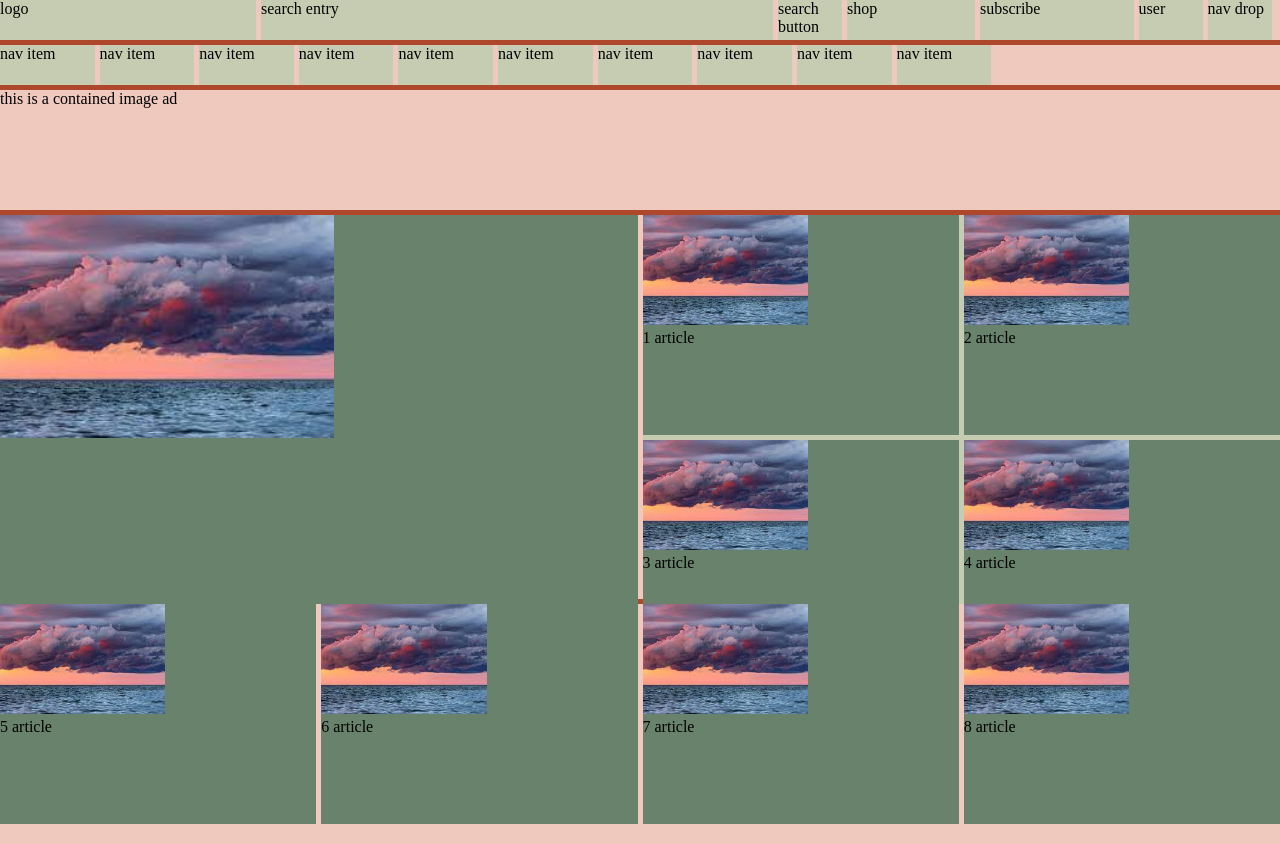
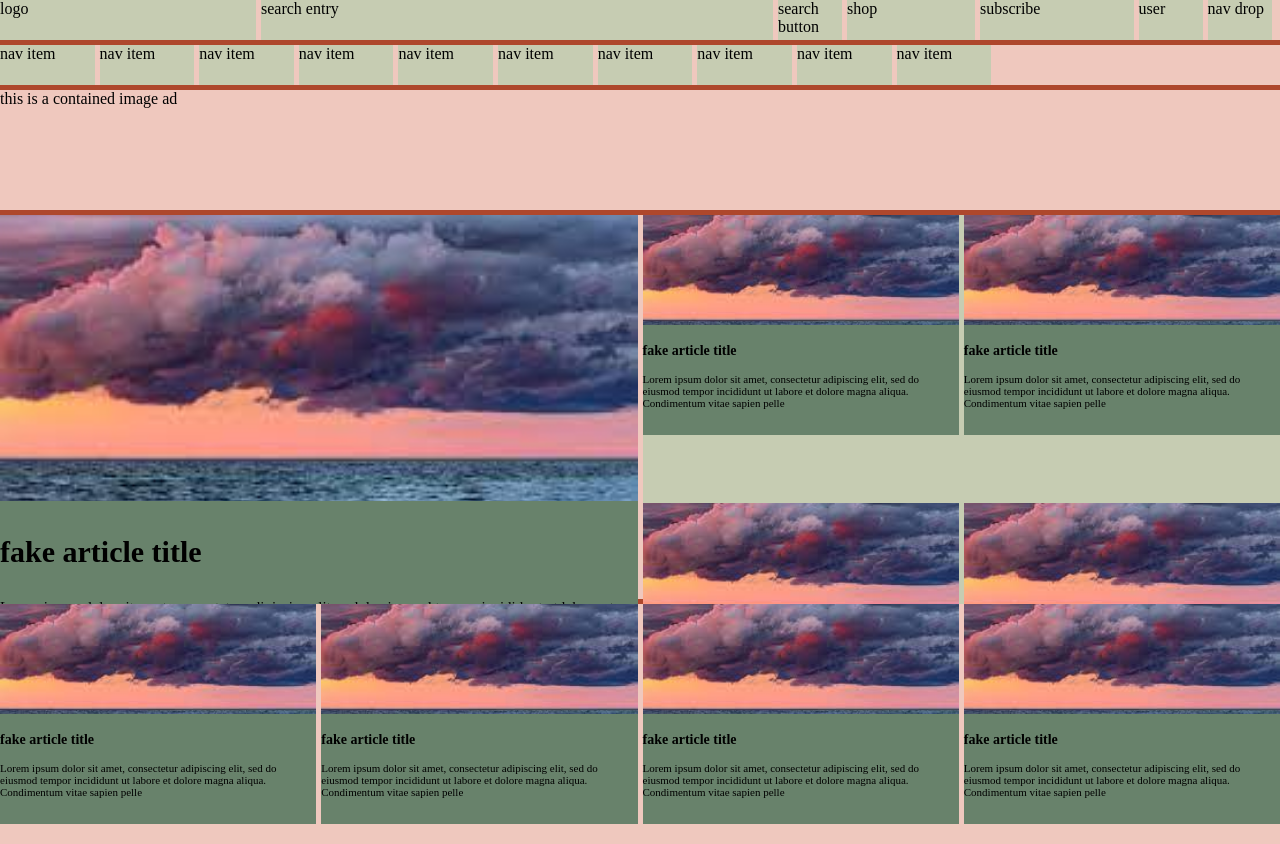
Before and after one commit to morganniemeyer/copy-a-site, a plain HTML site: page index.html in a window 1280 px wide. Drawn offline with Linux system fonts and the light colour scheme.

Commit message:
added fake text for website

```diff
--- a/index.html
+++ b/index.html
@@ -46,6 +46,11 @@
                     alt="a cloudy image used as a placeholder"
                     class="placeholder-image"
                 />
+                <p class="article-title2">fake article title</p>
+                <p class="big-art">
+                    Lorem ipsum dolor sit amet, consectetur adipiscing elit, sed do eiusmod tempor
+                    incididunt ut labore et dolore magna aliqua. Condimentum vitae sapien pelle
+                </p>
             </div>
             <div id="article-holder">
                 <div class="article">
@@ -54,8 +59,12 @@
                         alt="a cloudy image used as a placeholder"
                         class="placeholder-image"
                     />
-                    <br />
-                    1 article
+                    <p class="article-title">fake article title</p>
+                    <p>
+                        Lorem ipsum dolor sit amet, consectetur adipiscing elit, sed do eiusmod
+                        tempor incididunt ut labore et dolore magna aliqua. Condimentum vitae sapien
+                        pelle
+                    </p>
                 </div>
                 <div class="article">
                     <img
@@ -63,7 +72,12 @@
                         alt="a cloudy image used as a placeholder"
                         class="placeholder-image"
                     />
-                    <br />2 article
+                    <p class="article-title">fake article title</p>
+                    <p>
+                        Lorem ipsum dolor sit amet, consectetur adipiscing elit, sed do eiusmod
+                        tempor incididunt ut labore et dolore magna aliqua. Condimentum vitae sapien
+                        pelle
+                    </p>
                 </div>
                 <div class="article">
                     <img
@@ -71,7 +85,12 @@
                         alt="a cloudy image used as a placeholder"
                         class="placeholder-image"
                     />
-                    <br />3 article
+                    <p class="article-title">fake article title</p>
+                    <p>
+                        Lorem ipsum dolor sit amet, consectetur adipiscing elit, sed do eiusmod
+                        tempor incididunt ut labore et dolore magna aliqua. Condimentum vitae sapien
+                        pelle
+                    </p>
                 </div>
                 <div class="article">
                     <img
@@ -79,7 +98,12 @@
                         alt="a cloudy image used as a placeholder"
                         class="placeholder-image"
                     />
-                    <br />4 article
+                    <p class="article-title">fake article title</p>
+                    <p>
+                        Lorem ipsum dolor sit amet, consectetur adipiscing elit, sed do eiusmod
+                        tempor incididunt ut labore et dolore magna aliqua. Condimentum vitae sapien
+                        pelle
+                    </p>
                 </div>
             </div>
         </main>
@@ -90,7 +114,11 @@
                     alt="a cloudy image used as a placeholder"
                     class="placeholder-image"
                 />
-                <br />5 article
+                <p class="article-title">fake article title</p>
+                <p>
+                    Lorem ipsum dolor sit amet, consectetur adipiscing elit, sed do eiusmod tempor
+                    incididunt ut labore et dolore magna aliqua. Condimentum vitae sapien pelle
+                </p>
             </div>
             <div class="article">
                 <img
@@ -98,7 +126,11 @@
                     alt="a cloudy image used as a placeholder"
                     class="placeholder-image"
                 />
-                <br />6 article
+                <p class="article-title">fake article title</p>
+                <p>
+                    Lorem ipsum dolor sit amet, consectetur adipiscing elit, sed do eiusmod tempor
+                    incididunt ut labore et dolore magna aliqua. Condimentum vitae sapien pelle
+                </p>
             </div>
             <div class="article">
                 <img
@@ -106,7 +138,11 @@
                     alt="a cloudy image used as a placeholder"
                     class="placeholder-image"
                 />
-                <br />7 article
+                <p class="article-title">fake article title</p>
+                <p>
+                    Lorem ipsum dolor sit amet, consectetur adipiscing elit, sed do eiusmod tempor
+                    incididunt ut labore et dolore magna aliqua. Condimentum vitae sapien pelle
+                </p>
             </div>
             <div class="article">
                 <img
@@ -114,7 +150,11 @@
                     alt="a cloudy image used as a placeholder"
                     class="placeholder-image"
                 />
-                <br />8 article
+                <p class="article-title">fake article title</p>
+                <p>
+                    Lorem ipsum dolor sit amet, consectetur adipiscing elit, sed do eiusmod tempor
+                    incididunt ut labore et dolore magna aliqua. Condimentum vitae sapien pelle
+                </p>
             </div>
         </div>
     </body>
--- a/styles/global.css
+++ b/styles/global.css
@@ -71,4 +71,22 @@ main {
 .placeholder-image {
     object-fit: cover;
     height: 50%;
+    width: 100%;
 }
+
+p {
+    font-size: 11px;
+}
+.article-title {
+    font-size: 14px;
+    font-weight: bolder;
+}
+
+.article-title2 {
+    font-size: 30px;
+    font-weight: bolder;
+}
+
+.big-art {
+    font-size: 15px;
+}
```
